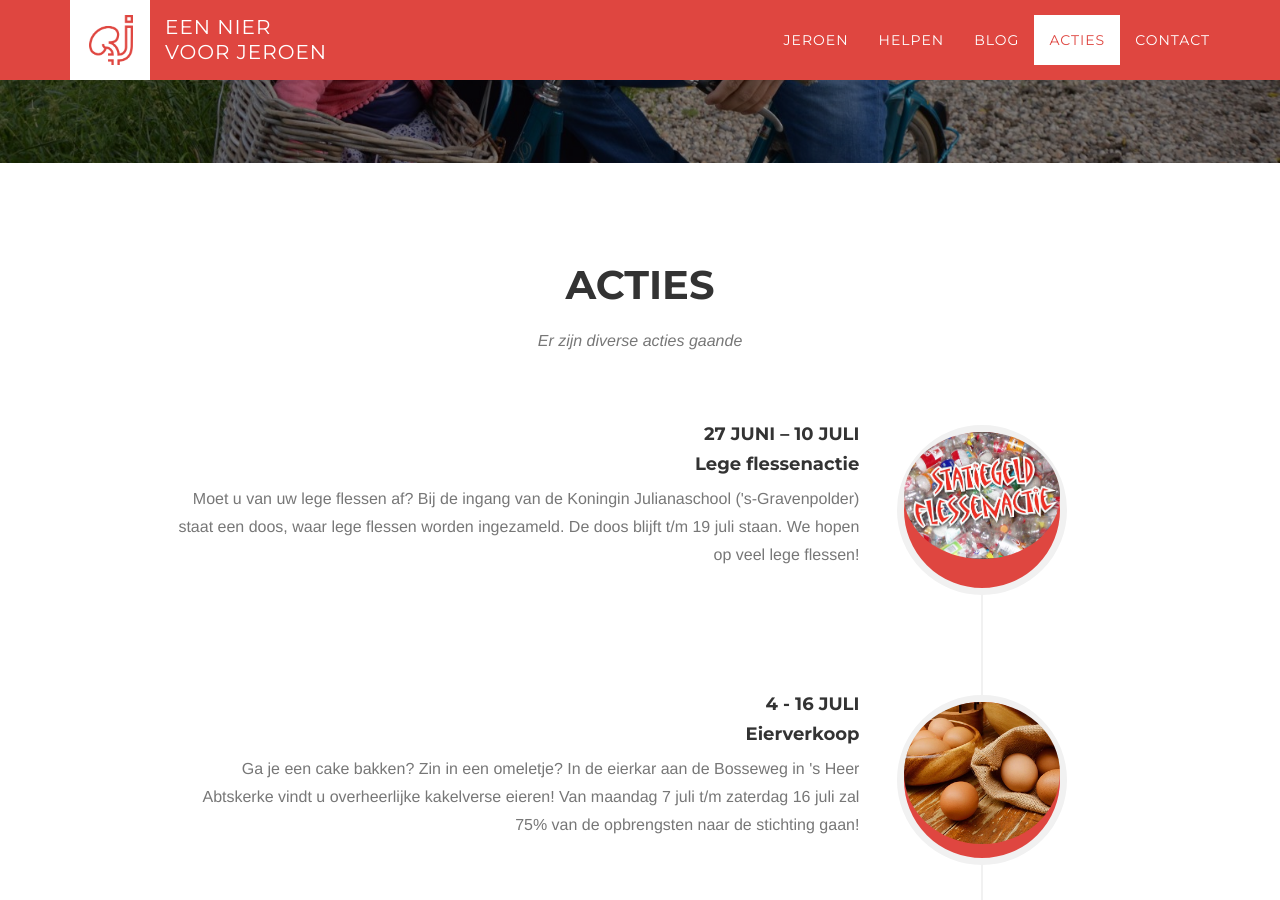
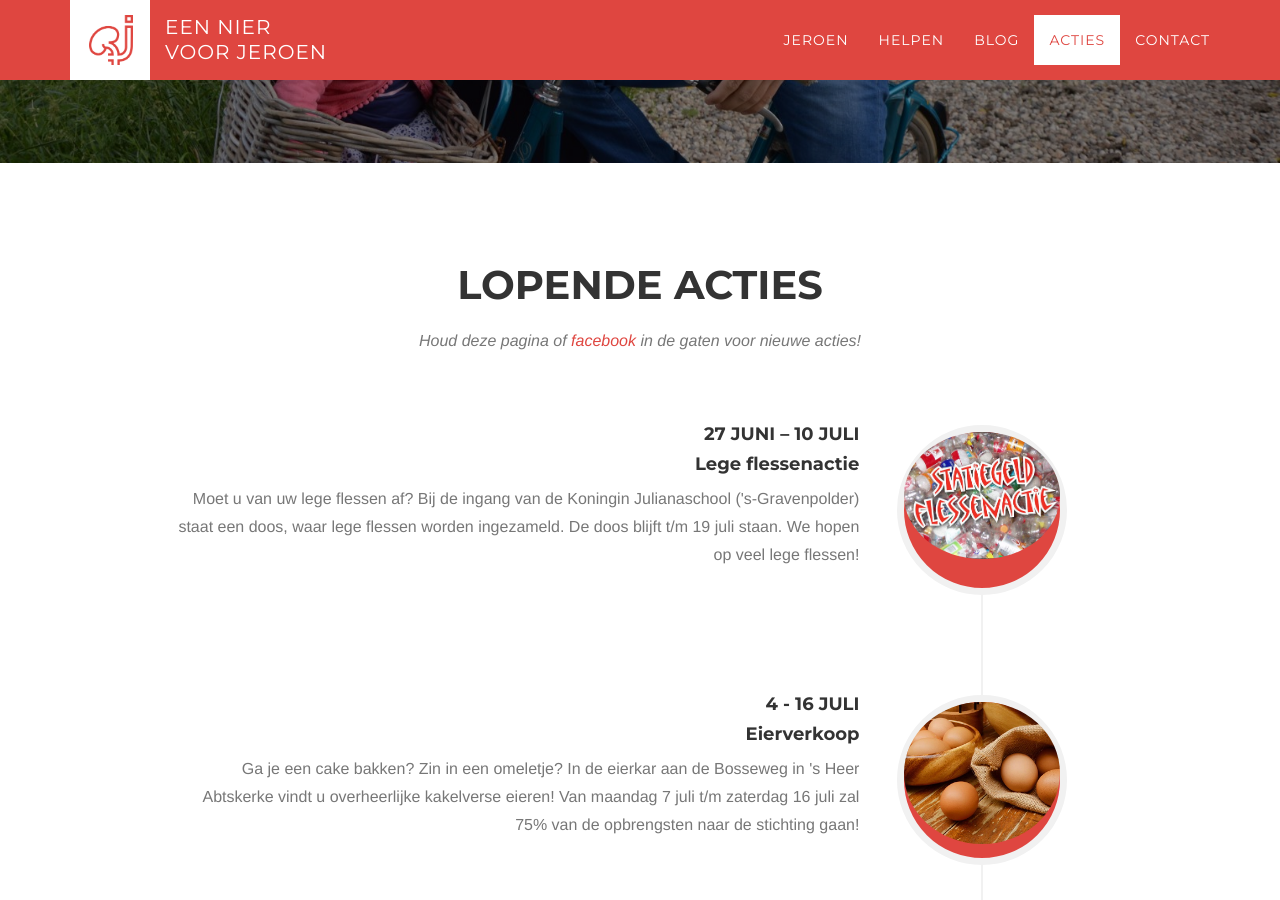
Before and after one commit to Een-nier-voor-Jeroen/Niervoorjeroen.nl-website, a Jekyll site: the page built from acties.html, in a window 1280 px wide and 900 px high, scrolled down 527 px. Built offline with Jekyll 4.4.1, drawn with Linux system fonts in a browser that asks for light colours; nearby versions of some CDN libraries; some web fonts are replaced; some of the changed text lies outside the part shown.

Commit message:
Facebook links

```diff
--- a/acties.html
+++ b/acties.html
@@ -25,8 +25,8 @@
         <div class="container">
             <div class="row">
                 <div class="col-lg-12 text-center">
-                    <h2 class="section-heading">Acties</h2>
-                    <h3 class="section-subheading text-muted">Er zijn diverse acties gaande</h3>
+                    <h2 class="section-heading">Lopende acties</h2>
+                    <h3 class="section-subheading text-muted">Houd deze pagina of  <a href="https://www.facebook.com/niervoorjeroen.nl/events" target="_blank">facebook</a> in de gaten voor nieuwe acties!</h3>
                 </div>
                 <div class="col-lg-12">
                     <ul class="timeline">
@@ -176,7 +176,7 @@ Adres: Weihoek 16 - Kruiningen</p>
                 <div class="col-lg-12 text-center">
                     <h2 class="section-heading">U kunt ook direct doneren</h2>
                      <h3 class="section-subheading text-muted">of op een andere manier helpen</h3>
-                    <a href="/helpen" class="btn btn-xl">Kijk hier hoe</a>
+                    <a href="/helpen" class="btn btn-xl">Doneer nu</a>
                 </div>
             </div>
         </div>
@@ -188,8 +188,7 @@ Adres: Weihoek 16 - Kruiningen</p>
             <div class="row">
                 <div class="col-lg-12 text-center">
                     <h2 class="section-heading">Facebook</h2>
-                     <h3 class="section-subheading text-muted">Al onze acties staan ook op facebook</h3>
-                    <a href="https://www.facebook.com/niervoorjeroen.nl/events" class="btn btn-xl" target="_blank">Klik hier om te bekijken</a>
+                    <h3 class="section-subheading text-muted">Al onze acties staan ook op <a href="https://www.facebook.com/niervoorjeroen.nl/events" target="_blank">facebook</a></h3>
                 </div>
             </div>
         </div>
```
